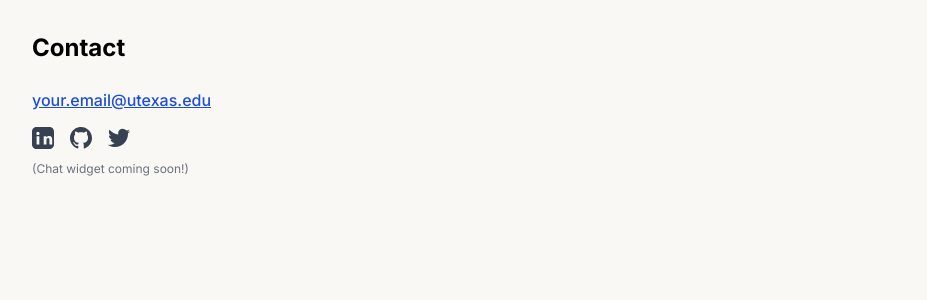
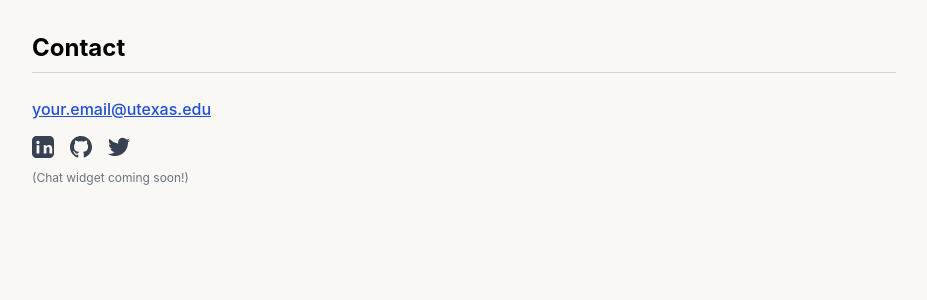
Before and after one commit to praneelseth/personal-portfolio, a Next.js app in the folder frontend/: page /contact in a window 1280 px wide. Shown: the top 300 px of the page, without its empty margins (176-1103 px from the left). Built offline with nearby package versions, Linux system fonts and the light colour scheme.

Commit message:
fix: adjust layout max-width and update font import in application pages
Co-authored-by: Genie <genie@cosine.sh>

```diff
--- a/frontend/app/achievements/page.tsx
+++ b/frontend/app/achievements/page.tsx
@@ -3,7 +3,7 @@ import Achievements from "@/components/Achievements";
 
 export default function AchievementsPage() {
   return (
-    <main className="mx-auto max-w-[90vw] lg:max-w-[48rem] xl:max-w-4xl px-4 py-8">
+    <main className="mx-auto max-w-[90vw] lg:max-w-[40rem] xl:max-w-[56rem] px-4 py-8">
       <SectionHeading id="achievements" title="Achievements" />
       <Achievements />
     </main>
--- a/frontend/app/contact/page.tsx
+++ b/frontend/app/contact/page.tsx
@@ -3,7 +3,7 @@ import Contact from "@/components/Contact";
 
 export default function ContactPage() {
   return (
-    <main className="mx-auto max-w-[90vw] lg:max-w-[48rem] xl:max-w-4xl px-4 py-8">
+    <main className="mx-auto max-w-[90vw] lg:max-w-[40rem] xl:max-w-[56rem] px-4 py-8">
       <SectionHeading id="contact" title="Contact" />
       <Contact />
     </main>
--- a/frontend/app/experience/page.tsx
+++ b/frontend/app/experience/page.tsx
@@ -3,7 +3,7 @@ import Experiences from "@/components/Experiences";
 
 export default function ExperiencePage() {
   return (
-    <main className="mx-auto max-w-[90vw] lg:max-w-[48rem] xl:max-w-4xl px-4 py-8">
+    <main className="mx-auto max-w-[90vw] lg:max-w-[40rem] xl:max-w-[56rem] px-4 py-8">
       <SectionHeading id="experience" title="Experience" />
       <Experiences />
     </main>
--- a/frontend/app/layout.tsx
+++ b/frontend/app/layout.tsx
@@ -1,7 +1,7 @@
 import "@/styles/globals.css";
-import { Inter } from "next/font/google";
+import { Poppins } from "next/font/google";
 
-const inter = Inter({ subsets: ["latin"] });
+const poppins = Poppins({ subsets: ["latin"], weight: ["400", "500", "700"] });
 
 export const metadata = {
   title: "Personal Portfolio",
@@ -10,7 +10,7 @@ export const metadata = {
 
 export default function RootLayout({ children }: { children: React.ReactNode }) {
   return (
-    <html lang="en" className={inter.className}>
+    <html lang="en" className={poppins.className}>
       <body className="bg-base font-sans text-black">
         {children}
       </body>
--- a/frontend/app/page.tsx
+++ b/frontend/app/page.tsx
@@ -8,7 +8,7 @@ import Link from "next/link";
 
 export default function Home() {
   return (
-    <main className="mx-auto max-w-[90vw] lg:max-w-[48rem] xl:max-w-4xl px-4 py-8">
+    <main className="mx-auto max-w-[90vw] lg:max-w-[40rem] xl:max-w-[56rem] px-4 py-8">
       <SectionHeading id="intro">
         <div className="flex flex-col sm:flex-row sm:items-end gap-3 justify-between">
           <div>
@@ -26,7 +26,7 @@ export default function Home() {
               rel="noopener noreferrer"
               className="ml-2 border border-black px-3 py-1 rounded font-semibold text-sm hover:bg-black hover:text-white transition"
             >
-              Résumé
+              Resume
             </a>
           </nav>
         </div>
--- a/frontend/app/projects/page.tsx
+++ b/frontend/app/projects/page.tsx
@@ -3,7 +3,7 @@ import Projects from "@/components/Projects";
 
 export default function ProjectsPage() {
   return (
-    <main className="mx-auto max-w-[90vw] lg:max-w-[48rem] xl:max-w-4xl px-4 py-8">
+    <main className="mx-auto max-w-[90vw] lg:max-w-[40rem] xl:max-w-[56rem] px-4 py-8">
       <SectionHeading id="projects" title="Projects" />
       <Projects />
     </main>
--- a/frontend/components/Projects.tsx
+++ b/frontend/components/Projects.tsx
@@ -35,7 +35,7 @@ export default function Projects() {
         >
           <div className="text-lg font-bold text-black">{proj.title}</div>
           <p className="text-gray-800 mt-1 mb-2">{proj.description}</p>
-          <div className="flex flex-wrap gap-2">
+          <div className="flex flex-wrap gap-2 py-2">
             {proj.tech.map((tag, i) => (
               <span
                 key={i}
--- a/frontend/components/SectionHeading.tsx
+++ b/frontend/components/SectionHeading.tsx
@@ -9,12 +9,10 @@ interface SectionHeadingProps {
 export default function SectionHeading({ id, title, children }: SectionHeadingProps) {
   return (
     <section id={id} className="mb-6">
-      {title && (
-        <h2 className="scroll-mt-24 text-2xl font-bold mb-6 flex items-center gap-3">
-          {title}
-        </h2>
-      )}
-      {children}
+      <div className="border-b border-gray-300 pb-2 mb-6">
+        {title && <h2 className="text-2xl font-bold">{title}</h2>}
+        {children}
+      </div>
     </section>
   );
 }
```
